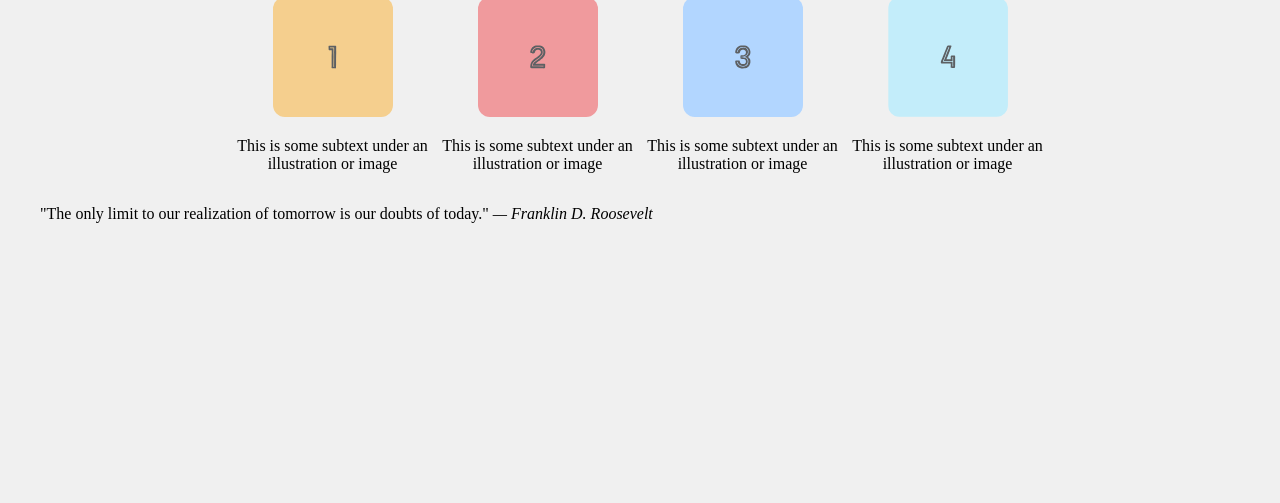
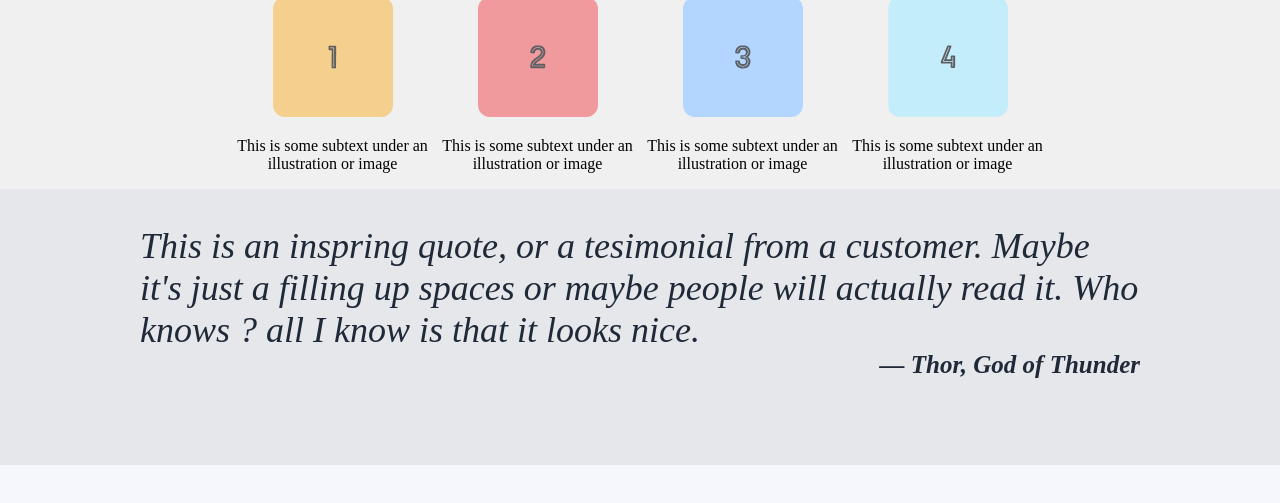
Before and after one commit to Tibordeema/LandingPage, a plain HTML site: page index.html in a window 1280 px wide. Shown: the part 425-928 px from the top of the page. Before the commit the page ends 800 px from the top, so only its background shows below. Drawn offline with Linux system fonts and the light colour scheme.

Commit message:
starting first section

```diff
--- a/index.html
+++ b/index.html
@@ -52,12 +52,20 @@
             <p class="description">This is some subtext under an illustration or image</p>
         </div>
     </div>
+    <div class="thirdsection">
+    <blockquote class="quotetext">
+        This is an inspring quote, or a tesimonial from a customer. Maybe it's just a filling up spaces
+        or maybe people will actually read it. Who knows ? all I know is that it looks nice.
+        <br>
+        <cite class="cite">— Thor, God of Thunder</cite>
+      </blockquote>
+    </div>
+    <div class="fourthsection">
+        <div class="">
 
-    <blockquote>
-        "The only limit to our realization of tomorrow is our doubts of today."
-        <cite>— Franklin D. Roosevelt</cite>
-      </blockquote>
+        </div>
 
+    </div>
 
 
 </body>
--- a/styles.css
+++ b/styles.css
@@ -77,3 +77,44 @@ img {
     text-align: center;
     border-radius: 10px;
 }
+
+.thirdsection {
+
+    display: flex;
+    background-color: #e5e7eb;
+    min-height: 200px;
+    color: white;
+    justify-content: space-between;
+    align-items: center;
+    padding: 0 100px;
+    padding-bottom: 50px;
+
+}
+
+.quotetext{
+    color: #1F2937;
+    font-size: 36px;
+    font-weight: 100;
+    font-style: italic;
+
+}
+
+.cite {
+    display: flex;
+    font-weight: 900;
+    font-size: 25px;
+    justify-content: flex-end;
+
+}
+
+.fourthsection{
+    display: flex;
+    background-color: #f5f7fc;
+    min-height: 200px;
+    color: white;
+    justify-content: space-between;
+    align-items: center;
+    padding: 0 100px;
+    padding-bottom: 50px;
+
+}
```
